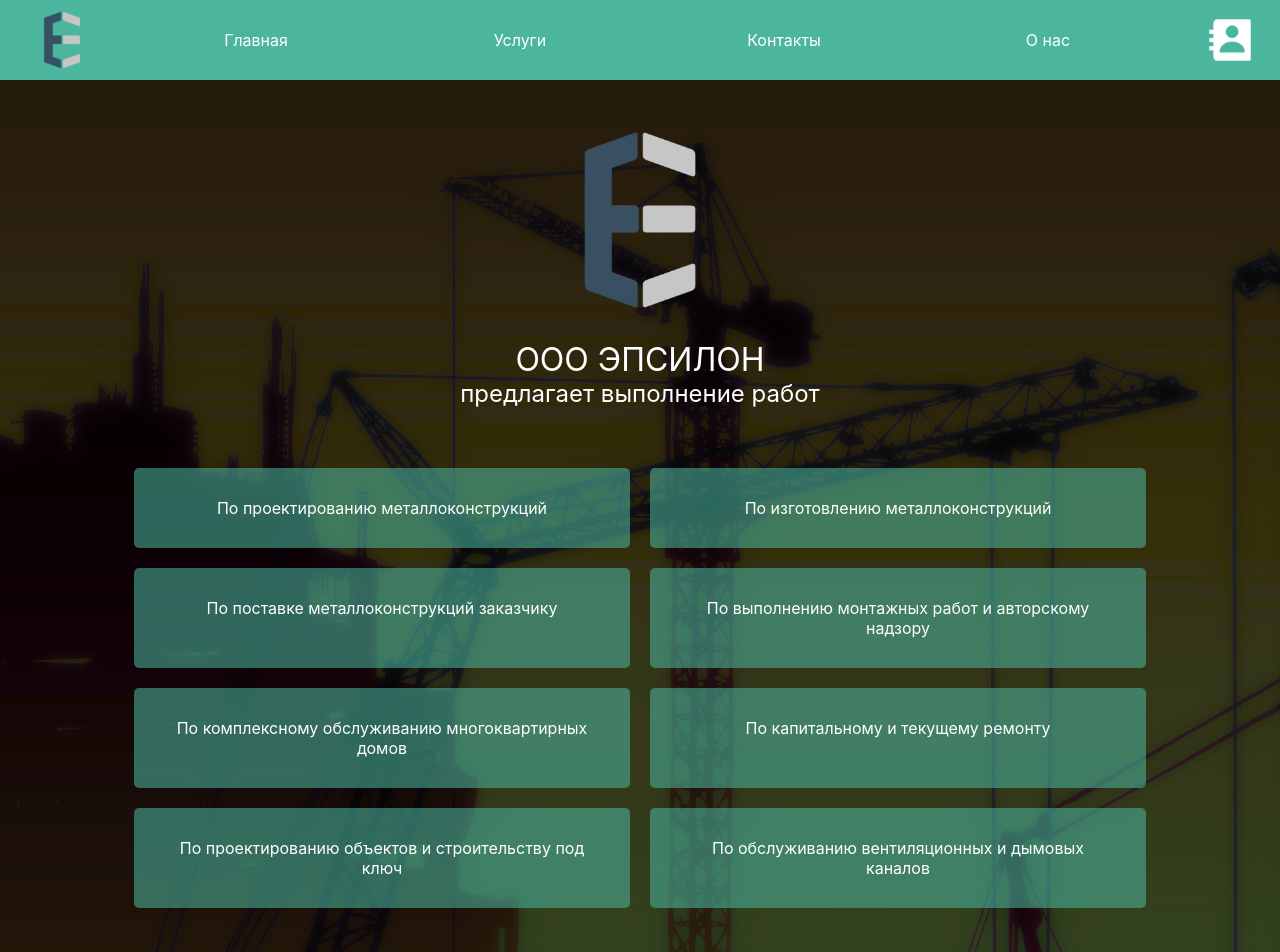
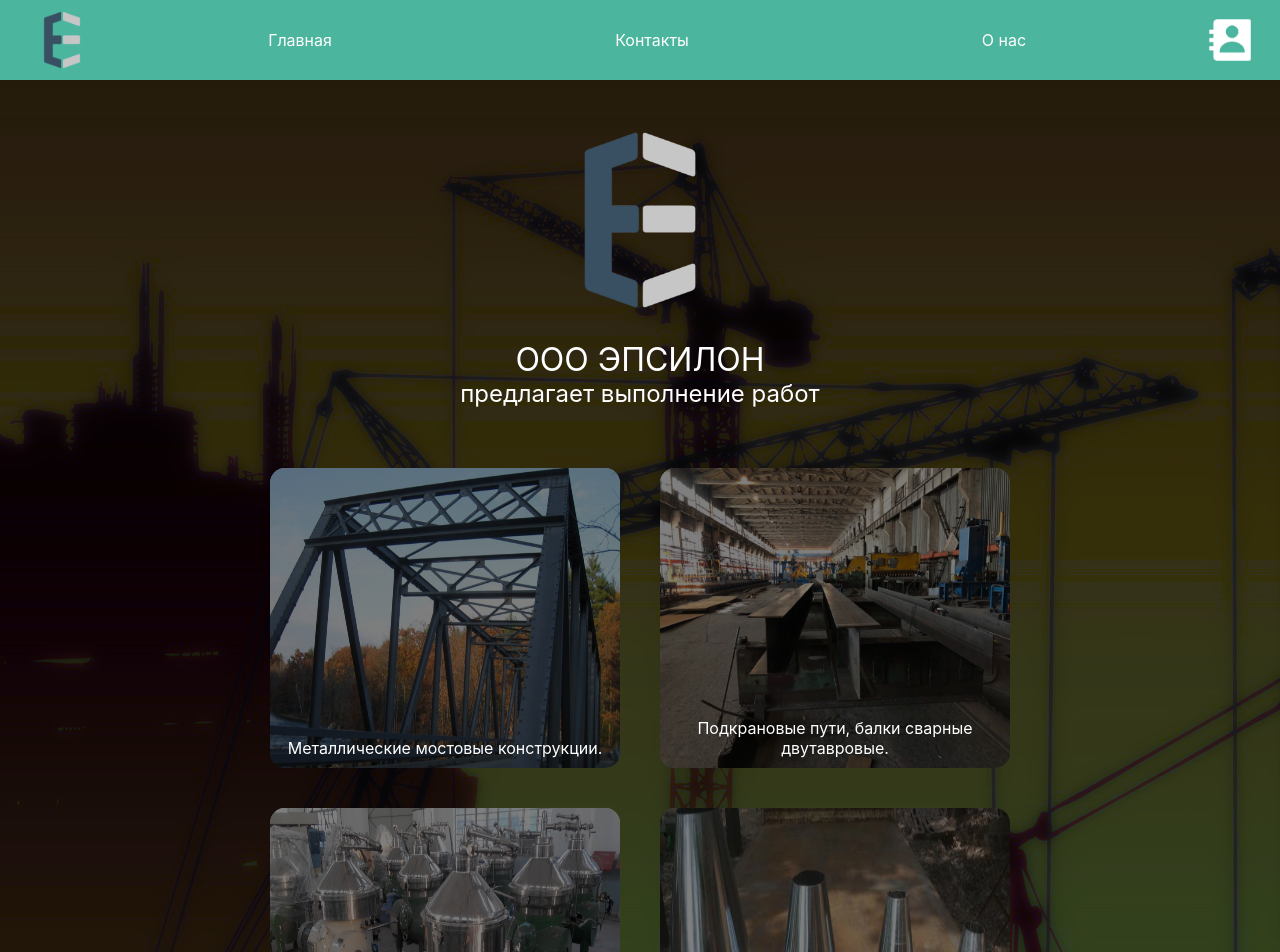
Before and after one commit to daressel/tagepsilon, a Next.js app: page / in a window 1280 px wide. Shown: the top 952 px of the page. Built offline with nearby package versions, Linux system fonts and the light colour scheme.

Commit message:
Remove services from navbar, replace services to simple

```diff
--- a/src/components/ordinary/home/home.js
+++ b/src/components/ordinary/home/home.js
@@ -1,8 +1,21 @@
-import { memo } from 'react';
+import { memo, useState } from 'react';
 import HomeLayout from './home.layout';
+import services from '../../../core/config/services';
 
 const Home = () => {
-  return <HomeLayout />;
+  const [selectedItem, setSelectedItem] = useState();
+
+  const handleSelectItem = (index) => {
+    window.scrollTo(0, 0);
+    setSelectedItem(services[index]);
+  };
+
+  return (
+    <HomeLayout
+      selectedItem={selectedItem}
+      handleSelectItem={handleSelectItem}
+    />
+  );
 };
 
 export default memo(Home);
--- a/src/components/ordinary/home/home.layout.js
+++ b/src/components/ordinary/home/home.layout.js
@@ -1,5 +1,6 @@
 import { memo } from 'react';
 import PageWrapper from '../../smart/pageWrapper/pageWrapper';
+import Services from '../../simple/services/services';
 import {
   HomeWrapper,
   ListItem,
@@ -9,15 +10,23 @@ import {
   LogoWrapper,
 } from './home.styled';
 
-const HomeLayout = () => {
+const HomeLayout = ({ selectedItem, handleSelectItem }) => {
   return (
     <>
       <PageWrapper>
         <HomeWrapper>
-          <LogoWrapper />
-          <Title>ООО ЭПСИЛОН </Title>
-          <SubTitle>предлагает выполнение работ</SubTitle>
-          <ListWrapper>
+          {!selectedItem && (
+            <>
+              <LogoWrapper />
+              <Title>ООО ЭПСИЛОН </Title>
+              <SubTitle>предлагает выполнение работ</SubTitle>
+            </>
+          )}
+          <Services
+            selectedItem={selectedItem}
+            handleSelectItem={handleSelectItem}
+          />
+          {/* <ListWrapper>
             <ListItem>По проектированию металлоконструкций</ListItem>
             <ListItem>По изготовлению металлоконструкций</ListItem>
             <ListItem>По поставке металлоконструкций заказчику</ListItem>
@@ -34,7 +43,7 @@ const HomeLayout = () => {
             <ListItem>
               По обслуживанию вентиляционных и дымовых каналов
             </ListItem>
-          </ListWrapper>
+          </ListWrapper> */}
         </HomeWrapper>
       </PageWrapper>
     </>
--- /dev/null
+++ b/src/components/simple/services/services.js
@@ -0,0 +1,15 @@
+import { memo } from 'react';
+import ServicesLayout from './services.layout';
+import services from '../../../core/config/services';
+
+const Services = ({ selectedItem, handleSelectItem }) => {
+  return (
+    <ServicesLayout
+      items={services}
+      selectedItem={selectedItem}
+      handleSelectItem={handleSelectItem}
+    />
+  );
+};
+
+export default memo(Services);
--- /dev/null
+++ b/src/components/simple/services/services.layout.js
@@ -0,0 +1,37 @@
+import { memo } from 'react';
+import {
+  ServiceWrapper,
+  ServicesWrapper,
+  ServiceTitle,
+  DarkMask,
+} from './services.styled';
+
+import Product from '../product/product';
+
+const ServicesLayout = ({ items, selectedItem, handleSelectItem }) => {
+  return (
+    <>
+      <ServicesWrapper>
+        {!selectedItem && (
+          <>
+            {items.map((item, index) => (
+              <ServiceWrapper
+                key={item.altName}
+                image={item.images[0]}
+                onClick={() => handleSelectItem(index)}
+              >
+                <ServiceTitle>{item.title}</ServiceTitle>
+                <DarkMask />
+              </ServiceWrapper>
+            ))}
+          </>
+        )}
+        {selectedItem && (
+          <Product product={selectedItem} handleSelectItem={handleSelectItem} />
+        )}
+      </ServicesWrapper>
+    </>
+  );
+};
+
+export default memo(ServicesLayout);
--- a/src/core/config/navbarItems.js
+++ b/src/core/config/navbarItems.js
@@ -1,6 +1,6 @@
 export default [
   { title: 'Главная', active: false, href: '/home' },
-  { title: 'Услуги', active: false, href: '/services' },
+  // { title: 'Услуги', active: false, href: '/services' },
   // { title: 'Продукция', active: false, href: 'products' },
   { title: 'Контакты', active: false, href: '/contacts' },
   { title: 'О нас', active: false, href: '/about-us' },
```
Also changed, not shown: src/components/ordinary/services/services.js (deleted, +0 -22 lines), src/components/ordinary/services/services.layout.js (deleted, +0 -43 lines), src/components/simple/services/services.styled.js (renamed from src/components/ordinary/services/services.styled.js).
